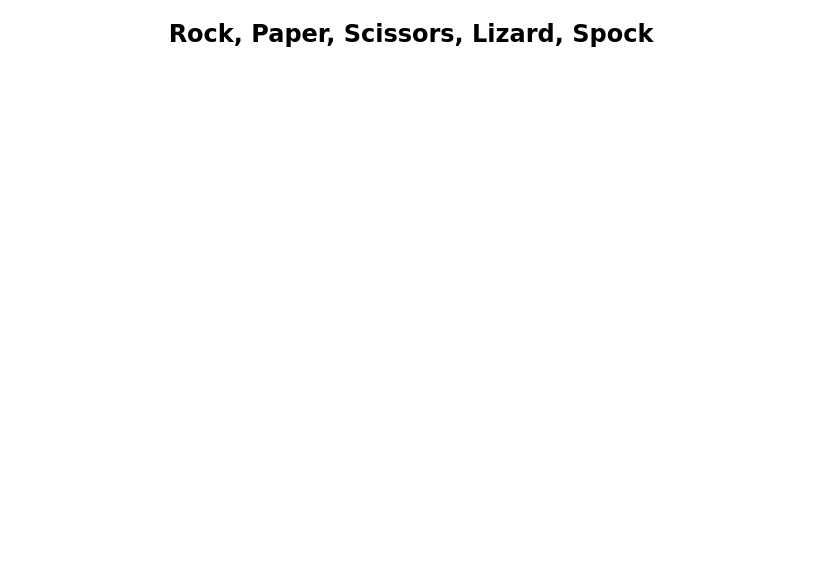
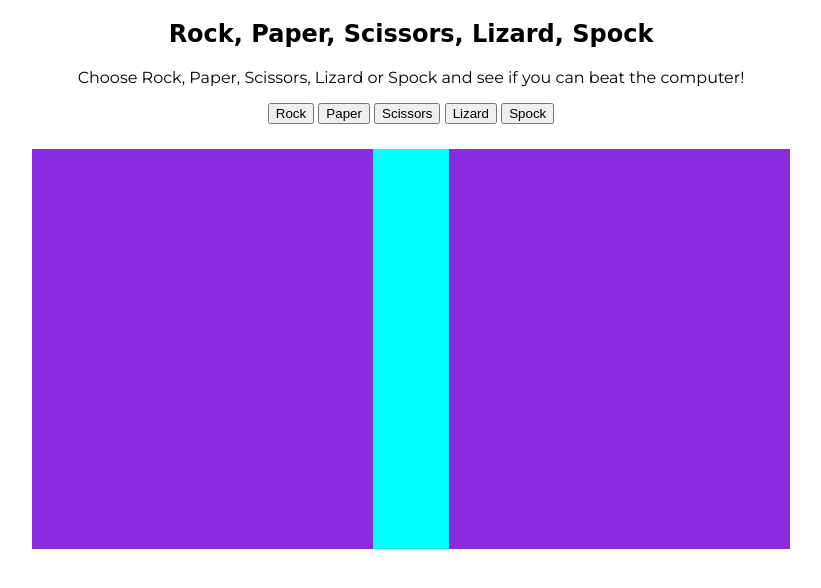
Before and after one commit to Martin-kod/rock-paper-scissors-lizard-spock, a plain HTML site: page index.html in a window 1280 px wide. Shown: the whole page, without its empty margins (229-1050 px from the left). Drawn offline with Linux system fonts and the light colour scheme; a web font is replaced by a local one.

Commit message:
Add basic HTML structure and style

```diff
--- a/assets/css/style.css
+++ b/assets/css/style.css
@@ -2,9 +2,32 @@
 
 body {
     font-family: 'Montserrat', sans-serif;
+    text-align: center;
 }
 
 h2 {
-    text-align: center;
     font-family: 'Kavoon', cursive;
 }
+
+#game-area {
+    height: 50vh;
+    width: 60%;
+    background-color: aqua;
+    margin-top: 2%;
+    margin-left: auto;
+    margin-right: auto;
+}
+
+.image-holder {
+    width: 45%;
+    height: 100%;
+    background-color: blueviolet;
+}
+
+#player-area {
+    float: left;
+}
+
+#computer-area {
+    float: right;
+}
--- a/index.html
+++ b/index.html
@@ -13,6 +13,24 @@
 <body>
     <h2>Rock, Paper, Scissors, Lizard, Spock</h2>
 
+    <p>Choose Rock, Paper, Scissors, Lizard or Spock and see if you can beat the computer!</p>
+
+    <div id="buttons">
+        <button aria-label="Rock" data-type="0">Rock</button>
+        <button aria-label="Paper" data-type="1">Paper</button>
+        <button aria-label="Scissors" data-type="2">Scissors</button>
+        <button aria-label="Lizard" data-type="3">Lizard</button>
+        <button aria-label="Spock" data-type="4">Spock</button>
+    </div>
+
+    <div id="game-area">
+
+        <div class="image-holder" id="player-area"></div>
+
+        <div class="image-holder" id="computer-area"></div>
+
+    </div>
+
 
 <script src="assets/js/script.js"></script>
 </body>
```
